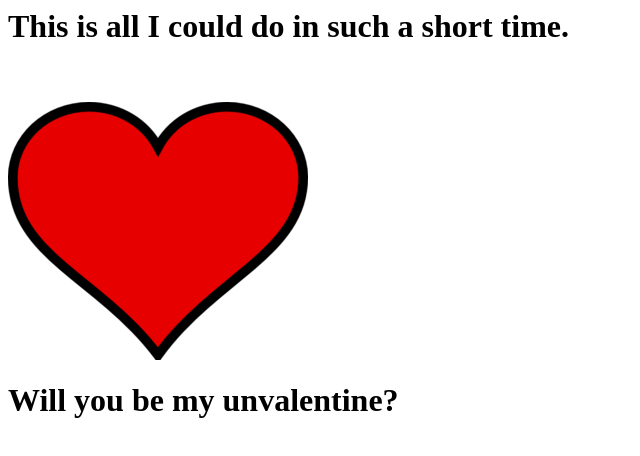
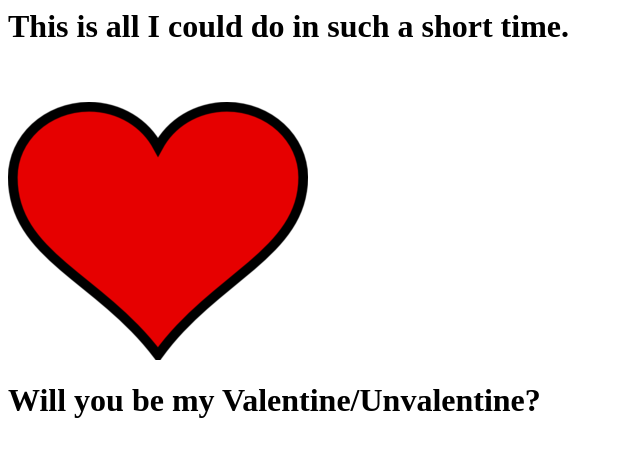
Before and after one commit to bemyunvalentine/bemyunvalentine.github.io, a plain HTML site: page index.html in a window 1280 px wide. Shown: the whole page, without its empty margins (0-640 px from the left). Drawn offline with Linux system fonts and the light colour scheme.

Commit message:
3nd commit

```diff
--- a/index.html
+++ b/index.html
@@ -12,6 +12,6 @@ function msg(){
 <br>
 <img src="image.png" onclick=msg()>
 <br>
-<h1>Will you be my unvalentine?</h1>
+<h1>Will you be my Valentine/Unvalentine?</h1>
 </body>
 </html>
```
